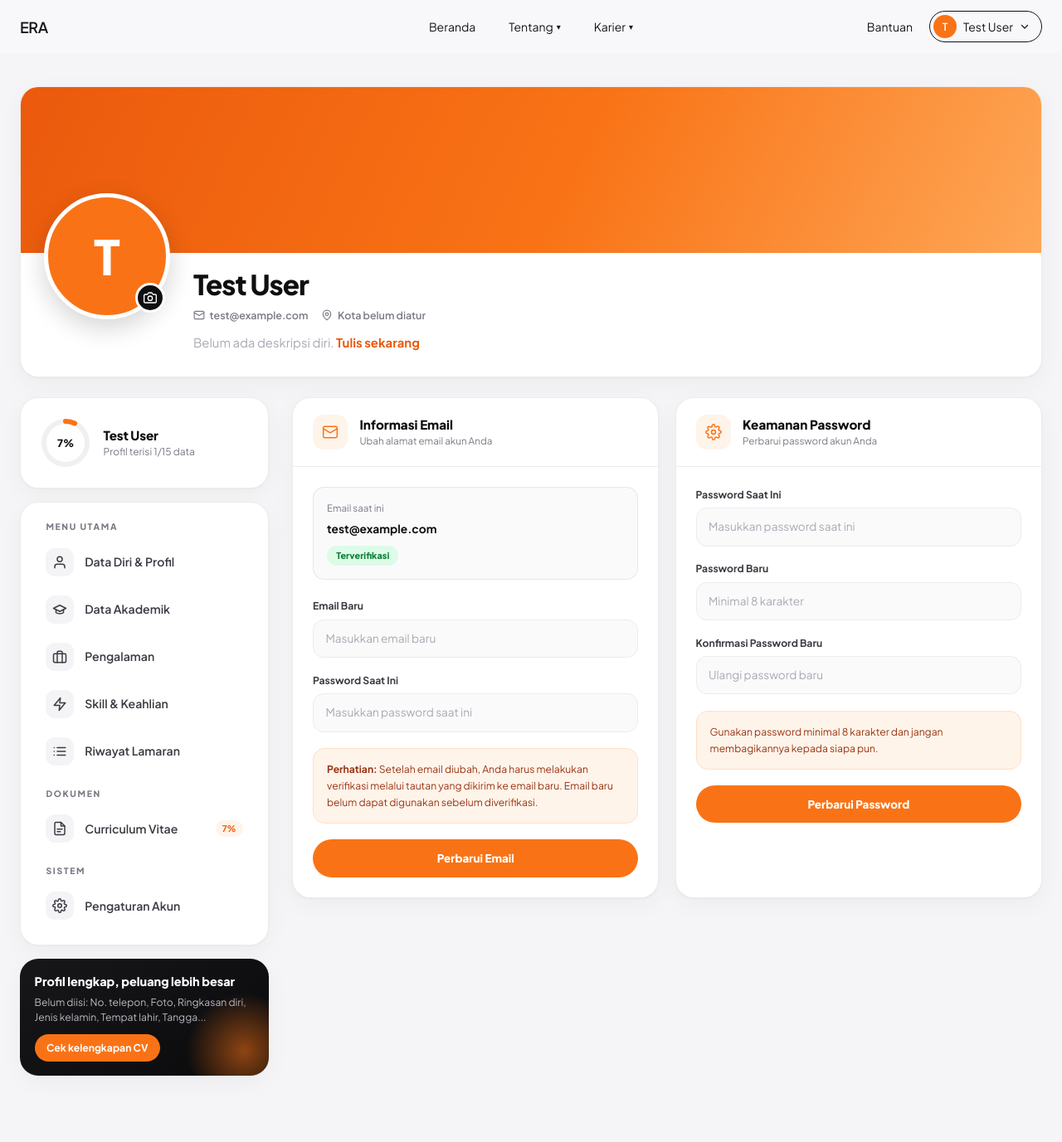
After one commit to rniazyj/era, a Laravel app: page /pengaturan-akun in a window 1280 px wide. The commit adds this page. Shown: the whole page at 83% size. Run offline with Laravel 12, Linux system fonts and the light colour scheme; a user stored in the database is signed in; data comes from the database, SQL or seed files in the repository; data that the repository does not hold is empty; some libraries are stand-ins or nearby versions.

Commit message:
Memperbaiki autentikasi pada website dan membuat halaman pengaturan akun untuk pelamar

```diff
--- a/app/Http/Controllers/Pelamar/ProfilController.php
+++ b/app/Http/Controllers/Pelamar/ProfilController.php
@@ -5,6 +5,7 @@ namespace App\Http\Controllers\Pelamar;
 use App\Http\Controllers\Controller;
 use App\Http\Controllers\Pelamar\Concerns\MemuatProfil;
 use App\Models\ProfilPelamar;
+use Illuminate\Validation\Rule;
 use Illuminate\Http\Request;
 use Illuminate\Support\Facades\Crypt;
 use Illuminate\Support\Facades\Schema;
@@ -110,4 +111,91 @@ class ProfilController extends Controller
 
         return $redirect;
     }
+
+    // Menampilkan halaman Pengaturan Akun
+public function pengaturanAkun(Request $request)
+{
+    $data = $this->dataDasar($request);
+
+    return view('pelamar.profil.pengaturan-akun', $data);
 }
+
+// Mengubah email akun pelamar
+public function updateEmail(Request $request)
+{
+    $user = $request->user();
+
+    $validated = $request->validate([
+        'email' => [
+            'required',
+            'email',
+            'max:255',
+            Rule::unique('users', 'email')->ignore($user->id),
+        ],
+        'password_lama' => [
+            'required',
+            'current_password',
+        ],
+    ], [
+        'email.required' => 'Email baru wajib diisi.',
+        'email.email' => 'Format email tidak valid.',
+        'email.unique' => 'Email tersebut sudah digunakan akun lain.',
+        'password_lama.required' => 'Password saat ini wajib diisi.',
+        'password_lama.current_password' => 'Password saat ini tidak sesuai.',
+    ]);
+
+    // Jika email tidak berubah, tidak perlu mengirim verifikasi ulang.
+    if ($user->email === $validated['email']) {
+        return back()->with('info', 'Email yang dimasukkan sama dengan email saat ini.');
+    }
+
+    // Email baru belum dianggap terverifikasi.
+    $user->forceFill([
+        'email' => $validated['email'],
+        'email_verified_at' => null,
+    ])->save();
+
+    // Kirim tautan verifikasi ke email baru.
+    $user->sendEmailVerificationNotification();
+
+    return redirect()
+        ->route('verification.notice', ['email' => $user->email])
+        ->with('status', 'Email berhasil diperbarui. Silakan periksa inbox email baru untuk melakukan verifikasi.');
+}
+
+// Mengubah password akun pelamar
+public function updatePassword(Request $request)
+{
+    $user = $request->user();
+
+    $validated = $request->validate([
+        'password_lama' => [
+            'required',
+            'current_password',
+        ],
+        'password_baru' => [
+            'required',
+            'string',
+            'min:8',
+            'confirmed',
+            'different:password_lama',
+        ],
+    ], [
+        'password_lama.required' => 'Password saat ini wajib diisi.',
+        'password_lama.current_password' => 'Password saat ini tidak sesuai.',
+        'password_baru.required' => 'Password baru wajib diisi.',
+        'password_baru.min' => 'Password baru minimal 8 karakter.',
+        'password_baru.confirmed' => 'Konfirmasi password baru tidak cocok.',
+        'password_baru.different' => 'Password baru harus berbeda dari password saat ini.',
+    ]);
+
+    $user->forceFill([
+        'password' => $validated['password_baru'],
+    ])->save();
+
+    return back()->with(
+        'success_password',
+        'Password berhasil diperbarui.'
+    );
+}
+}
--- a/resources/views/pelamar/profil/layout.blade.php
+++ b/resources/views/pelamar/profil/layout.blade.php
@@ -302,6 +302,243 @@
       .savebar .actions { justify-content: center; }
     }
     @media (prefers-reduced-motion: reduce) { .banner { animation: none; } }
+
+
+/* ================= PENGATURAN AKUN ================= */
+.account-header {
+    margin-bottom: 1.5rem;
+}
+
+.account-eyebrow {
+    color: var(--orange);
+    font-size: .75rem;
+    font-weight: 800;
+    letter-spacing: .12em;
+    margin-bottom: .4rem;
+}
+
+.account-header h2 {
+    font-size: 1.8rem;
+    font-weight: 800;
+    color: var(--ink);
+    letter-spacing: -.03em;
+}
+
+.account-header p {
+    color: var(--muted);
+    font-size: .85rem;
+    margin-top: .4rem;
+}
+
+.account-grid {
+    display: grid;
+    grid-template-columns: repeat(2, minmax(0, 1fr));
+    gap: 1.2rem;
+}
+
+.account-card {
+    background: var(--card);
+    border: 1px solid var(--line);
+    border-radius: var(--radius);
+    box-shadow: var(--shadow);
+    overflow: hidden;
+}
+
+.account-card-head {
+    display: flex;
+    align-items: center;
+    gap: .9rem;
+    padding: 1.25rem 1.5rem;
+    border-bottom: 1px solid var(--line);
+}
+
+.account-icon {
+    width: 42px;
+    height: 42px;
+    display: grid;
+    place-items: center;
+    flex: none;
+    border-radius: 13px;
+    background: var(--orange-soft);
+    color: var(--orange);
+}
+
+.account-icon svg {
+    width: 20px;
+    height: 20px;
+}
+
+.account-card-head h3 {
+    font-size: .95rem;
+    font-weight: 800;
+    color: var(--ink);
+}
+
+.account-card-head p {
+    font-size: .73rem;
+    color: var(--muted);
+}
+
+.account-card-body {
+    padding: 1.5rem;
+}
+
+.account-current {
+    background: #fafafb;
+    border: 1px solid var(--line);
+    border-radius: 14px;
+    padding: 1rem;
+    margin-bottom: 1.4rem;
+}
+
+.account-current-label {
+    display: block;
+    font-size: .72rem;
+    color: var(--muted);
+    margin-bottom: .4rem;
+}
+
+.account-current-value {
+    font-size: .86rem;
+    font-weight: 700;
+    color: var(--ink);
+    overflow-wrap: anywhere;
+}
+
+.account-status {
+    display: inline-flex;
+    border-radius: 99px;
+    padding: .25rem .7rem;
+    font-size: .68rem;
+    font-weight: 800;
+    margin-top: .6rem;
+}
+
+.account-status.verified {
+    background: #dcfce7;
+    color: #15803d;
+}
+
+.account-status.unverified {
+    background: #fef3c7;
+    color: #92400e;
+}
+
+.account-field {
+    margin-bottom: 1.1rem;
+}
+
+.account-field label {
+    display: block;
+    color: var(--ink-soft);
+    font-size: .76rem;
+    font-weight: 700;
+    margin-bottom: .45rem;
+}
+
+.account-field input {
+    display: block;
+    width: 100%;
+    padding: .75rem .9rem;
+    border: 1.5px solid #ececf0;
+    border-radius: 13px;
+    background: #fafafb;
+    color: var(--ink);
+    font: inherit;
+    font-size: .85rem;
+    transition: .2s;
+}
+
+.account-field input::placeholder {
+    color: #a9a9b4;
+}
+
+.account-field input:focus {
+    outline: none;
+    background: #fff;
+    border-color: var(--orange);
+    box-shadow: 0 0 0 4px rgba(249,115,22,.14);
+}
+
+.account-note {
+    padding: .9rem 1rem;
+    margin: 1.2rem 0;
+    border-radius: 14px;
+    background: var(--orange-soft);
+    border: 1px solid #ffdfc5;
+    color: #9a3412;
+    font-size: .76rem;
+    line-height: 1.65;
+}
+
+.account-alert {
+    padding: .85rem 1rem;
+    margin-bottom: 1rem;
+    border-radius: 14px;
+    font-size: .82rem;
+    font-weight: 600;
+}
+
+.account-alert.success {
+    background: #f0fdf4;
+    color: #166534;
+    border: 1px solid #bbf7d0;
+}
+
+.account-alert.info {
+    background: #eff6ff;
+    color: #1d4ed8;
+    border: 1px solid #bfdbfe;
+}
+
+.account-alert.error {
+    background: #fef2f2;
+    color: #991b1b;
+    border: 1px solid #fecaca;
+}
+
+.account-alert ul {
+    margin: .4rem 0 0 1.2rem;
+}
+
+.account-submit {
+    display: flex;
+    width: 100%;
+    justify-content: center;
+    align-items: center;
+    border: none;
+    border-radius: 99px;
+    background: var(--orange);
+    color: #fff;
+    padding: .8rem 1rem;
+    font: inherit;
+    font-size: .84rem;
+    font-weight: 800;
+    cursor: pointer;
+    transition: .2s;
+}
+
+.account-submit:hover {
+    background: var(--orange-dark);
+    transform: translateY(-1px);
+}
+
+@media (max-width: 850px) {
+    .account-grid {
+        grid-template-columns: 1fr;
+    }
+}
+
+@media (max-width: 520px) {
+    .account-header h2 {
+        font-size: 1.5rem;
+    }
+
+    .account-card-head,
+    .account-card-body {
+        padding: 1.1rem;
+    }
+}
   </style>
 </head>
 <body>
@@ -429,7 +666,7 @@
       </a>
 
       <div class="nav-label">Sistem</div>
-      <a href="#" class="nav-item">
+      <a href="{{ route('pelamar.profil.pengaturan-akun') }}" class="nav-item">
         <span class="ico"><svg viewBox="0 0 24 24" fill="none" stroke="currentColor" stroke-width="2" stroke-linecap="round" stroke-linejoin="round"><circle cx="12" cy="12" r="3"/><path d="M19.4 15a1.65 1.65 0 0 0 .33 1.82l.06.06a2 2 0 1 1-2.83 2.83l-.06-.06a1.65 1.65 0 0 0-1.82-.33 1.65 1.65 0 0 0-1 1.51V21a2 2 0 1 1-4 0v-.09a1.65 1.65 0 0 0-1-1.51 1.65 1.65 0 0 0-1.82.33l-.06.06a2 2 0 1 1-2.83-2.83l.06-.06a1.65 1.65 0 0 0 .33-1.82 1.65 1.65 0 0 0-1.51-1H3a2 2 0 1 1 0-4h.09a1.65 1.65 0 0 0 1.51-1 1.65 1.65 0 0 0-.33-1.82l-.06-.06a2 2 0 1 1 2.83-2.83l.06.06a1.65 1.65 0 0 0 1.82.33h0a1.65 1.65 0 0 0 1-1.51V3a2 2 0 1 1 4 0v.09a1.65 1.65 0 0 0 1 1.51h0a1.65 1.65 0 0 0 1.82-.33l.06-.06a2 2 0 1 1 2.83 2.83l-.06.06a1.65 1.65 0 0 0-.33 1.82v0a1.65 1.65 0 0 0 1.51 1H21a2 2 0 1 1 0 4h-.09a1.65 1.65 0 0 0-1.51 1Z"/></svg></span>
         Pengaturan Akun
       </a>
@@ -485,6 +722,7 @@
   });
 </script>
 
+<script defer src="https://cdn.jsdelivr.net/npm/@alpinejs/collapse@3.x.x/dist/cdn.min.js"></script>
 {{-- Alpine.js untuk accordion dan interaksi halaman --}}
 <script defer src="https://cdn.jsdelivr.net/npm/alpinejs@3.x.x/dist/cdn.min.js"></script>
 
--- /dev/null
+++ b/resources/views/pelamar/profil/pengaturan-akun.blade.php
@@ -0,0 +1,181 @@
+@extends('pelamar.profil.layout')
+
+@section('konten')
+
+{{-- Notifikasi --}}
+@if (session('success') || session('success_password'))
+    <div class="account-alert success">
+        ✓ {{ session('success') ?? session('success_password') }}
+    </div>
+@endif
+
+@if (session('info') || session('status'))
+    <div class="account-alert info">
+        {{ session('info') ?? session('status') }}
+    </div>
+@endif
+
+@if ($errors->any())
+    <div class="account-alert error">
+        Periksa kembali data yang dimasukkan:
+        <ul>
+            @foreach ($errors->all() as $error)
+                <li>{{ $error }}</li>
+            @endforeach
+        </ul>
+    </div>
+@endif
+
+<div class="account-grid">
+
+    {{-- INFORMASI EMAIL --}}
+    <section class="account-card">
+
+        <div class="account-card-head">
+            <div class="account-icon">
+                <svg viewBox="0 0 24 24" fill="none" stroke="currentColor"
+                    stroke-width="1.8" stroke-linecap="round" stroke-linejoin="round">
+                    <rect x="2" y="4" width="20" height="16" rx="2"/>
+                    <path d="m22 7-10 6L2 7"/>
+                </svg>
+            </div>
+
+            <div>
+                <h3>Informasi Email</h3>
+                <p>Ubah alamat email akun Anda</p>
+            </div>
+        </div>
+
+        <div class="account-card-body">
+
+            <div class="account-current">
+                <span class="account-current-label">Email saat ini</span>
+
+                <div class="account-current-value">
+                    {{ $user->email }}
+                </div>
+
+                @if ($user->hasVerifiedEmail())
+                    <span class="account-status verified">Terverifikasi</span>
+                @else
+                    <span class="account-status unverified">Belum diverifikasi</span>
+                @endif
+            </div>
+
+            <form action="{{ route('pelamar.profil.pengaturan-akun.email') }}" method="POST">
+                @csrf
+                @method('PUT')
+
+                <div class="account-field">
+                    <label for="email">Email Baru</label>
+                    <input
+                        type="email"
+                        id="email"
+                        name="email"
+                        value="{{ old('email') }}"
+                        placeholder="Masukkan email baru"
+                        required
+                        autocomplete="email">
+                </div>
+
+                <div class="account-field">
+                    <label for="password_lama_email">Password Saat Ini</label>
+                    <input
+                        type="password"
+                        id="password_lama_email"
+                        name="password_lama"
+                        placeholder="Masukkan password saat ini"
+                        required
+                        autocomplete="current-password">
+                </div>
+
+                <div class="account-note">
+                    <strong>Perhatian:</strong> Setelah email diubah, Anda harus
+                    melakukan verifikasi melalui tautan yang dikirim ke email baru.
+                    Email baru belum dapat digunakan sebelum diverifikasi.
+                </div>
+
+                <button type="submit" class="account-submit">
+                    Perbarui Email
+                </button>
+            </form>
+
+        </div>
+    </section>
+
+    {{-- KEAMANAN PASSWORD --}}
+    <section class="account-card">
+
+        <div class="account-card-head">
+            <div class="account-icon">
+                <svg viewBox="0 0 24 24" fill="none"
+                    stroke="currentColor" stroke-width="1.8"
+                    stroke-linecap="round" stroke-linejoin="round">
+                    <circle cx="12" cy="12" r="3"/>
+                    <path d="M19.4 15a1.65 1.65 0 0 0 .33 1.82l.06.06a2 2 0 1 1-2.83 2.83l-.06-.06a1.65 1.65 0 0 0-1.82-.33 1.65 1.65 0 0 0-1 1.51V21a2 2 0 1 1-4 0v-.09a1.65 1.65 0 0 0-1-1.51 1.65 1.65 0 0 0-1.82.33l-.06.06a2 2 0 1 1-2.83-2.83l.06-.06a1.65 1.65 0 0 0 .33-1.82 1.65 1.65 0 0 0-1.51-1H3a2 2 0 1 1 0-4h.09a1.65 1.65 0 0 0 1.51-1 1.65 1.65 0 0 0-.33-1.82l-.06-.06a2 2 0 1 1 2.83-2.83l.06.06a1.65 1.65 0 0 0 1.82.33 1.65 1.65 0 0 0 1-1.51V3a2 2 0 1 1 4 0v.09a1.65 1.65 0 0 0 1 1.51 1.65 1.65 0 0 0 1.82-.33l.06-.06a2 2 0 1 1 2.83 2.83l.06.06a1.65 1.65 0 0 0-.33 1.82v0a1.65 1.65 0 0 0 1.51 1H21a2 2 0 1 1 0 4h-.09a1.65 1.65 0 0 0-1.51 1Z"/>
+                </svg>
+            </div>
+
+            <div>
+                <h3>Keamanan Password</h3>
+                <p>Perbarui password akun Anda</p>
+            </div>
+        </div>
+
+        <div class="account-card-body">
+
+            <form action="{{ route('pelamar.profil.pengaturan-akun.password') }}" method="POST">
+                @csrf
+                @method('PUT')
+
+                <div class="account-field">
+                    <label for="password_lama">Password Saat Ini</label>
+                    <input
+                        type="password"
+                        id="password_lama"
+                        name="password_lama"
+                        placeholder="Masukkan password saat ini"
+                        required
+                        autocomplete="current-password">
+                </div>
+
+                <div class="account-field">
+                    <label for="password_baru">Password Baru</label>
+                    <input
+                        type="password"
+                        id="password_baru"
+                        name="password_baru"
+                        placeholder="Minimal 8 karakter"
+                        required
+                        minlength="8"
+                        autocomplete="new-password">
+                </div>
+
+                <div class="account-field">
+                    <label for="password_baru_confirmation">Konfirmasi Password Baru</label>
+                    <input
+                        type="password"
+                        id="password_baru_confirmation"
+                        name="password_baru_confirmation"
+                        placeholder="Ulangi password baru"
+                        required
+                        minlength="8"
+                        autocomplete="new-password">
+                </div>
+
+                <div class="account-note">
+                    Gunakan password minimal 8 karakter dan jangan membagikannya
+                    kepada siapa pun.
+                </div>
+
+                <button type="submit" class="account-submit">
+                    Perbarui Password
+                </button>
+            </form>
+
+        </div>
+    </section>
+
+</div>
+
+@endsection
--- a/routes/web.php
+++ b/routes/web.php
@@ -53,7 +53,7 @@ Route::get('/lowongan/{id}', [LowonganController::class, 'show'])->whereNumber('
 // Lowongan kerja: melamar wajib login.
 // Guest yang klik "Lamar" dilempar ke login, lalu kembali ke form (lihat catatan intended() di LoginController).
 // Cek role pelamar & kelengkapan profil ditangani LowonganController agar pesannya ramah.
-Route::middleware('auth')->group(function () {
+Route::middleware(['auth', 'verified'])->group(function () {
     Route::get('/lowongan/{id}/lamar', [PelamarLowonganController::class, 'apply'])
     ->whereNumber('id')
     ->name('lowongan.apply');
@@ -116,7 +116,7 @@ Route::post('/logout', [LoginController::class, 'logout'])->name('logout')->midd
 // 3. RUTE ROLE: ADMIN / HR
 // Semua rute admin digabung & dikunci role:admin_hr.
 // (Sebelumnya grup lowongan & pelamar hanya memakai 'auth', sehingga akun pelamar bisa membukanya.)
-Route::middleware(['auth', 'catat.aktivitas', 'role:admin_hr'])->prefix('admin')->name('admin.')->group(function () {
+Route::middleware(['auth', 'verified', 'catat.aktivitas', 'role:admin_hr'])->prefix('admin')->name('admin.')->group(function () {
     Route::get('/dashboard', [AdminDashboardController::class, 'index'])->name('dashboard');
 
     // Profil admin
@@ -199,7 +199,7 @@ Route::get('/log-aktivitas/export/pdf', [LogAktivitasController::class, 'exportP
 });
 
 // 4. RUTE ROLE: PIMPINAN
-Route::middleware(['auth', 'catat.aktivitas', 'role:pimpinan'])
+Route::middleware(['auth', 'verified', 'catat.aktivitas', 'role:pimpinan'])
     ->prefix('pimpinan')
     ->name('pimpinan.')
     ->group(function () {
@@ -228,8 +228,18 @@ Route::middleware(['auth', 'catat.aktivitas', 'role:pimpinan'])
 });
 
 // 5. RUTE ROLE: PELAMAR
-Route::middleware(['auth', 'catat.aktivitas', 'role:pelamar'])->group(function () {
+Route::middleware(['auth', 'verified', 'catat.aktivitas', 'role:pelamar'])->group(function () {
     Route::get('/dashboard', [PelamarDashboardController::class, 'index'])->name('pelamar.dashboard');
+
+    // Pengaturan Akun Pelamar
+Route::get('/pengaturan-akun', [PelamarProfilController::class, 'pengaturanAkun'])
+    ->name('pelamar.profil.pengaturan-akun');
+
+Route::put('/pengaturan-akun/email', [PelamarProfilController::class, 'updateEmail'])
+    ->name('pelamar.profil.pengaturan-akun.email');
+
+Route::put('/pengaturan-akun/password', [PelamarProfilController::class, 'updatePassword'])
+    ->name('pelamar.profil.pengaturan-akun.password');
 
     // Pendaftaran program magang
     Route::get('/lamaran/create', [PelamarProgramController::class, 'create'])
```
Also changed, not shown: app/Http/Controllers/Auth/EmailVerificationController.php (+13 -7 lines), app/Http/Controllers/Auth/LoginController.php (+17 -1 lines), resources/views/pelamar/profil/lamaran-index.blade.php (+4 -3 lines), resources/views/pelamar/profil/lamaran-show.blade.php (+63 -32 lines).
